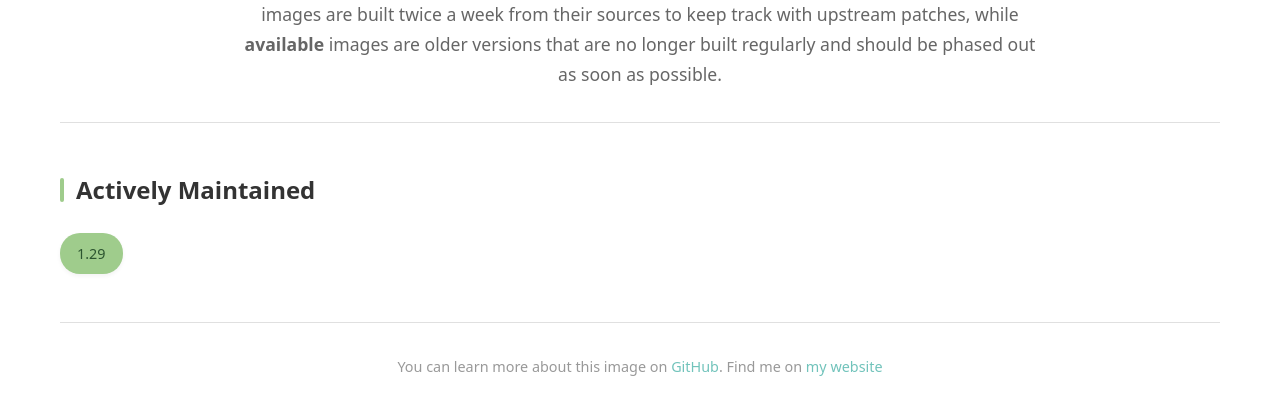
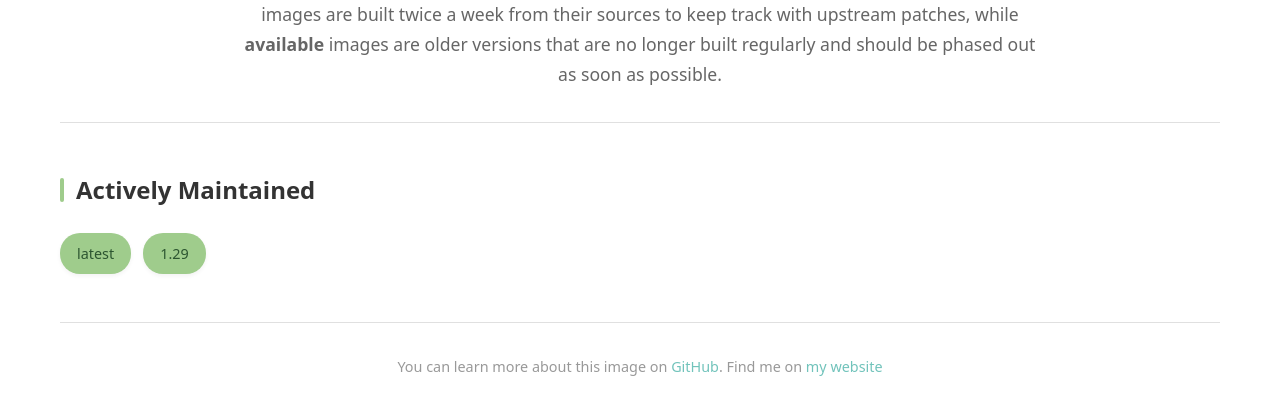
Before and after one commit to Neunerlei/docker-images, a plain HTML site: page neunerlei-nginx-tags.html in a window 1280 px wide. Shown: the part 130-544 px from the top of the page. Drawn offline with Linux system fonts and the light colour scheme.

Commit message:
Deploying to gh-pages from @ Neunerlei/docker-images@f2a13fd60a0a3c2813b126f8c3b64348a2c7afdc 🚀

```diff
--- a/neunerlei-nginx-tags.html
+++ b/neunerlei-nginx-tags.html
@@ -284,7 +284,14 @@
         <section class="tags-section">
     <h2 class="section-title active">Actively Maintained</h2>
     <div class="tags-grid active">
-        <a href="https://hub.docker.com/layers/neunerlei/nginx/1.29"
+        <a href="https://hub.docker.com/layers/neunerlei/nginx/latest"
+   class="tag-pill"
+   target="_blank"
+   rel="noopener noreferrer">
+   latest
+</a>
+
+<a href="https://hub.docker.com/layers/neunerlei/nginx/1.29"
    class="tag-pill"
    target="_blank"
    rel="noopener noreferrer">
```
